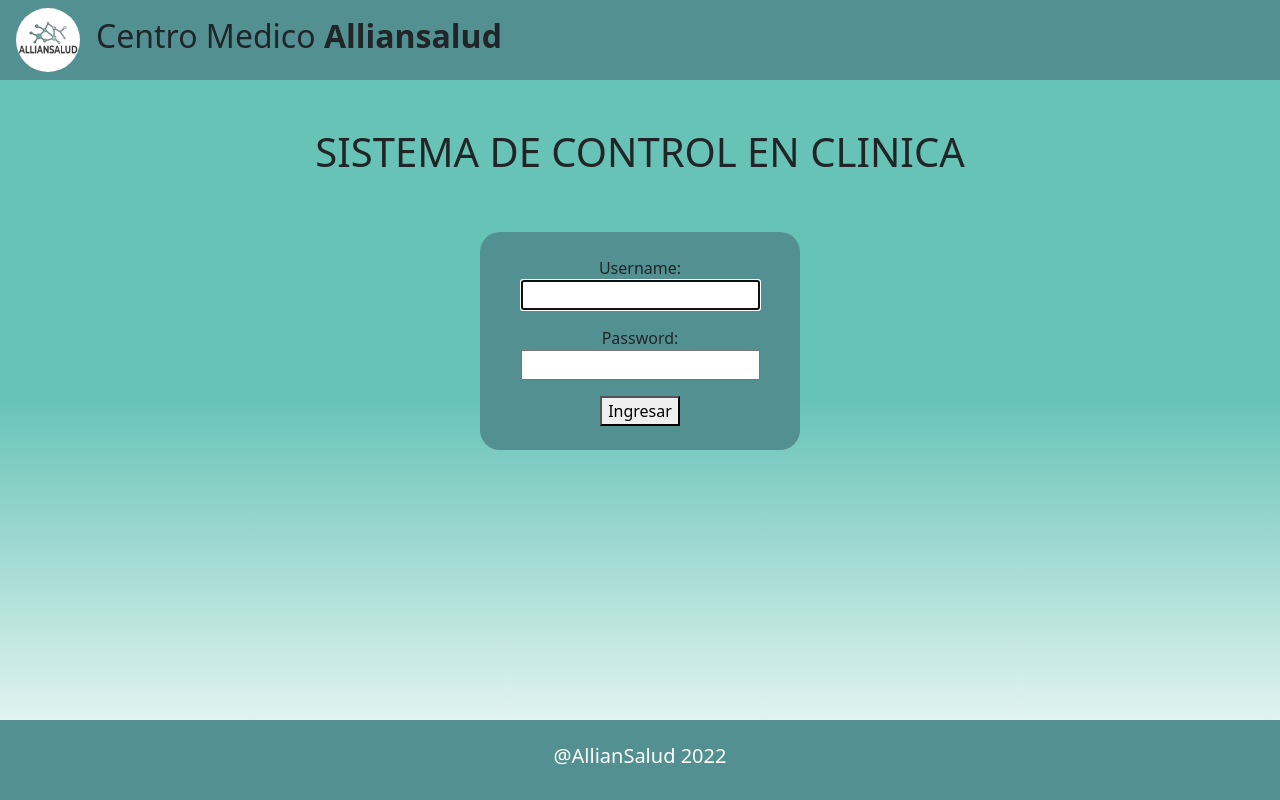
After one commit to RodBarrera/clinicaAlliansalud, a Django app: page /accounts/login/ in a window 1280 px wide. The commit adds this page. Run offline with Django 4.2, Linux system fonts and the light colour scheme.

Commit message:
Login y logout Creado

```diff
--- a/centroMedico/settings.py
+++ b/centroMedico/settings.py
@@ -129,3 +129,6 @@ STATIC_URL = 'static/'
 # https://docs.djangoproject.com/en/4.1/ref/settings/#default-auto-field
 
 DEFAULT_AUTO_FIELD = 'django.db.models.BigAutoField'
+
+LOGIN_REDIRECT_URL = '/'
+LOGOUT_REDIRECT_URL = 'login'
--- a/centroMedico/urls.py
+++ b/centroMedico/urls.py
@@ -14,7 +14,7 @@ Including another URLconf
     2. Add a URL to urlpatterns:  path('blog/', include('blog.urls'))
 """
 from django.contrib import admin
-from django.urls import path
+from django.urls import path, include
 
 from clinicApp.views import agregarSecretaria, startSecretaria, editarSecretaria, eliminarSecretaria, startMedico, \
     agregarMedico, editarMedico, startPaciente, agregarPaciente, editarPaciente, startHoja, agregarHoja, editarHoja, \
@@ -22,6 +22,7 @@ from clinicApp.views import agregarSecretaria, startSecretaria, editarSecretaria
 
 urlpatterns = [
     path('admin/', admin.site.urls),
+    path('accounts/', include('django.contrib.auth.urls')),
     path('secretaria/', startSecretaria, name="secretaria"),
     path('agregar/', agregarSecretaria),
     path('editar/<int:id>', editarSecretaria),
@@ -38,9 +39,9 @@ urlpatterns = [
     path('agregarhoja/', agregarHoja),
     path('editarhoja/<int:id>', editarHoja),
     path('eliminarhoja/<int:id>', eliminarHoja),
-    path('', index),
+    #path('', index),
     path('vistamedico/', vistaMedico),
     path('vistasecretaria/', vistaSecretaria),
-    path('seleccion-vista/', selVista),
+    path('', selVista),
 
 ]
--- /dev/null
+++ b/clinicApp/templates/registration/login.html
@@ -0,0 +1,37 @@
+<!DOCTYPE html>
+<html lang="es">
+<head>
+    <meta charset="UTF-8">
+    <title>Login</title>
+    {% load static %}
+    <link rel="stylesheet" href="{% static 'CSS/style.css' %}">
+    <link href="https://cdn.jsdelivr.net/npm/bootstrap@5.1.3/dist/css/bootstrap.min.css" rel="stylesheet" integrity="sha384-1BmE4kWBq78iYhFldvKuhfTAU6auU8tT94WrHftjDbrCEXSU1oBoqyl2QvZ6jIW3" crossorigin="anonymous">
+</head>
+<body class="text-center">
+    <nav class="navbar navbar-expand p-3" >
+        <img class="avatar" src="{% static 'IMG/logo.png' %}">
+        <h2 class="ms-3 align-center">Centro Medico <b> Alliansalud </b></h2>
+    </nav>
+    <div class="container mt-5">
+        <h1> <center> SISTEMA DE CONTROL EN CLINICA </center> </h1>
+    </div>
+    <div class=" w-25 mt-5 d-inline-flex p-4 flex-column" style="background: #539091 ; border-radius: 20px">
+
+          <form method="POST">
+            {{form.as_p}}
+            {% csrf_token %}
+            <button type="submit"  >Ingresar</button>
+
+          </form>
+
+    </div>
+
+
+
+
+
+</body>
+<footer class="p-4">
+    <h5>@AllianSalud 2022</h5>
+</footer>
+</html>
--- a/clinicApp/templates/vista-medico.html
+++ b/clinicApp/templates/vista-medico.html
@@ -17,7 +17,7 @@
            <h2 class="ms-3 align-center">Centro Médico <b> Alliansalud </b></h2>
           </ul>
           <form class="d-flex" role="search">
-            <button class="btn btn-danger" style="width:180px" type="submit">Cerrar Sesión</button>
+            <a class="btn btn-danger" style="width:180px" href="{% url 'logout' %}" role="button" >Cerrar Sesión</a>
           </form>
         </div>
       </div>
--- a/clinicApp/templates/vista-secretaria.html
+++ b/clinicApp/templates/vista-secretaria.html
@@ -17,7 +17,7 @@
            <h2 class="ms-3 align-center">Centro Médico <b> Alliansalud </b></h2>
           </ul>
           <form class="d-flex" role="search">
-            <button class="btn btn-danger" style="width:180px" type="submit">Cerrar Sesión</button>
+              <a class="btn btn-danger" style="width:180px" href="{% url 'logout' %}" role="button" >Cerrar Sesión</a>
           </form>
         </div>
       </div>
```
Also changed, not shown: clinicApp/templates/seleccion-vista.html (+11 -0 lines).
